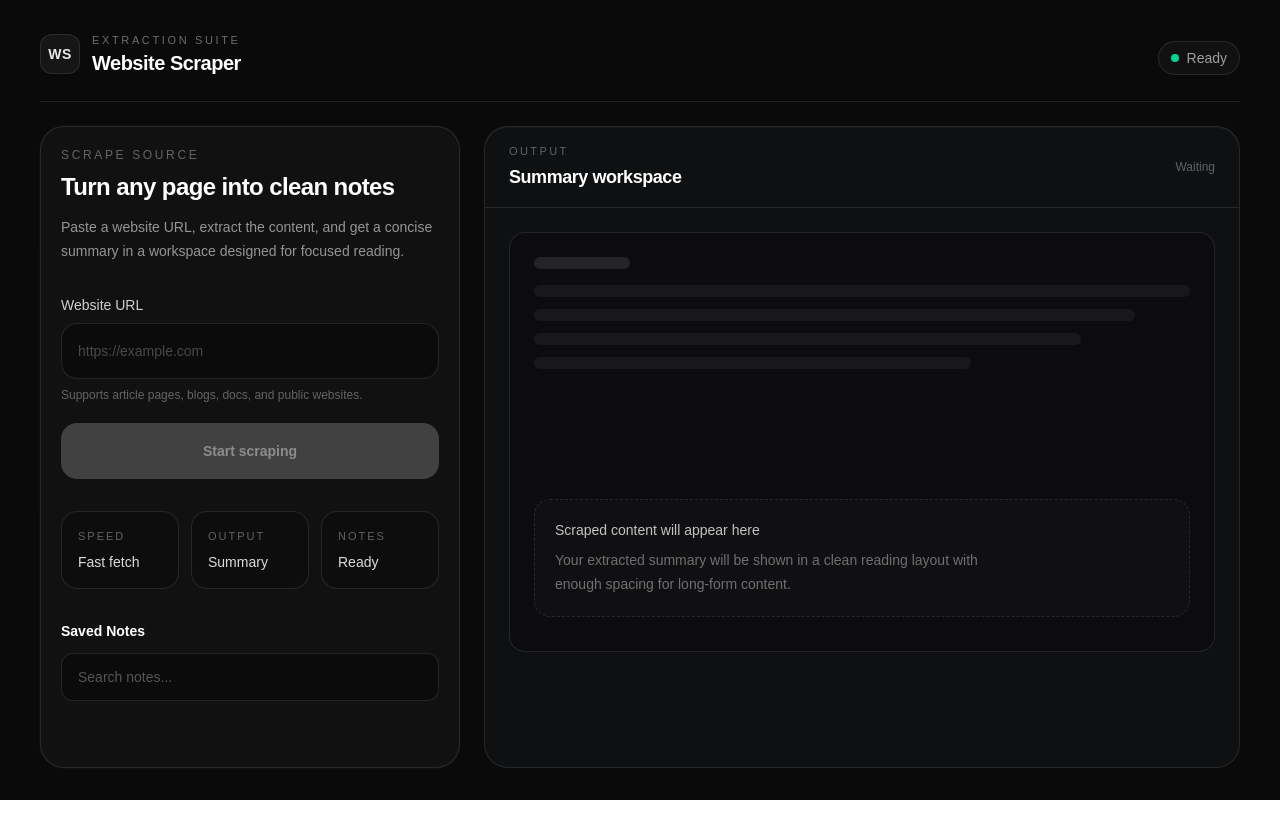
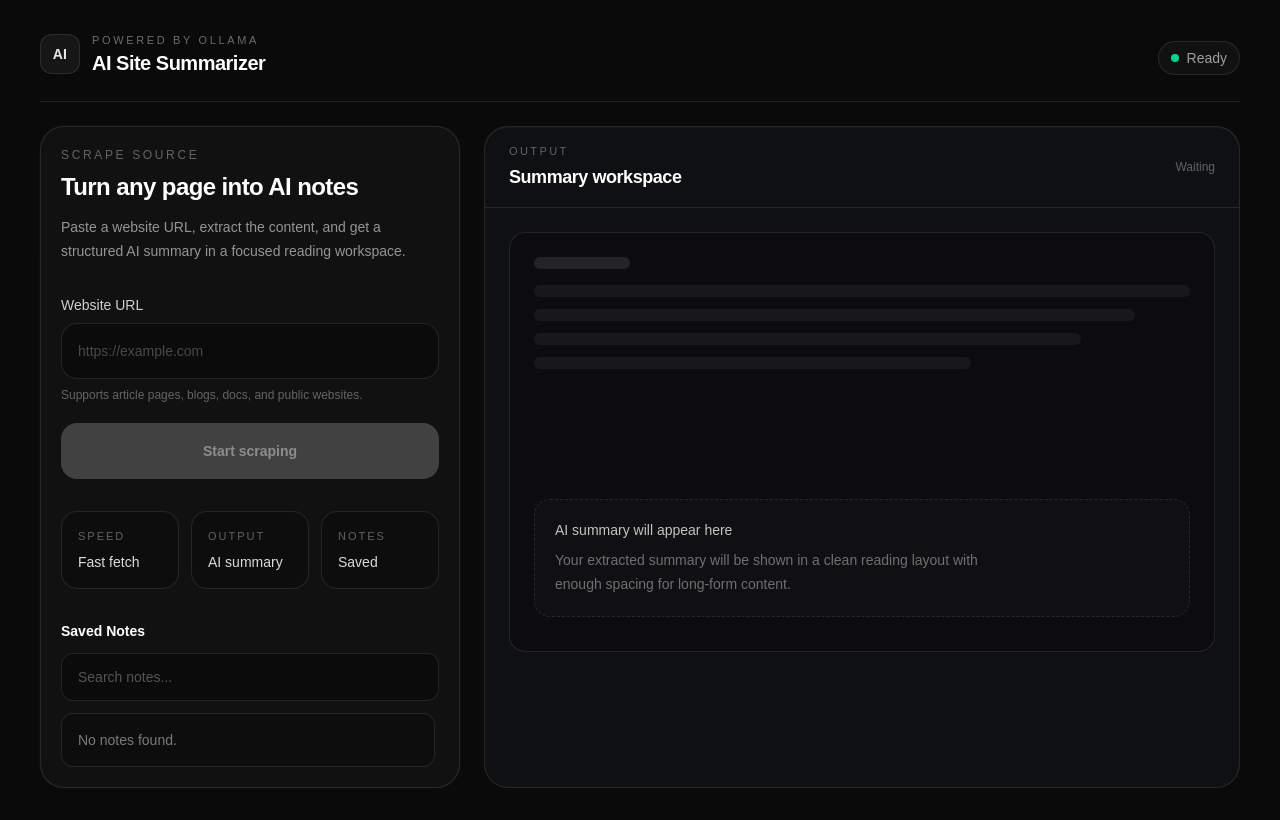
Before and after one commit to samriddhichauhan/site-summarizer, a Next.js app: page / in a window 1280 px wide. Built offline with nearby package versions, Linux system fonts and the light colour scheme.

Commit message:
Improve summary workspace and notes UI

```diff
--- a/app/page.tsx
+++ b/app/page.tsx
@@ -1,51 +1,70 @@
 "use client";
 
 import { useEffect, useState } from "react";
+
+type Note = {
+  url: string;
+  title: string;
+  summary: string;
+  content: string;
+  createdAt: string;
+};
 
 export default function Home() {
   const [url, setUrl] = useState("");
   const [result, setResult] = useState("");
   const [content, setContent] = useState("");
   const [loading, setLoading] = useState(false);
-  const [notes, setNotes] = useState<any[]>([]);
+  const [notes, setNotes] = useState<Note[]>([]);
   const [title, setTitle] = useState("");
-  const [selectedNote, setSelectedNote] = useState<any>(null);
+  const [selectedNote, setSelectedNote] = useState<Note | null>(null);
   const [viewMode, setViewMode] = useState<"summary" | "content">("summary");
   const [searchTerm, setSearchTerm] = useState("");
 
   useEffect(() => {
-    fetch("/api/notes")
-      .then((res) => res.json())
-      .then((data) => setNotes(data))
-      .catch(() => setNotes([]));
+    fetchNotes();
   }, []);
 
+  async function fetchNotes() {
+    try {
+      const res = await fetch("/api/notes");
+      const data = await res.json();
+      setNotes(Array.isArray(data) ? data : []);
+    } catch {
+      setNotes([]);
+    }
+  }
+
   async function deleteNote(noteUrl: string) {
-    await fetch("/api/delete-note", {
+    try {
+      const res = await fetch("/api/delete-note", {
         method: "POST",
         headers: {
           "Content-Type": "application/json",
         },
-      body: JSON.stringify({
-        url: noteUrl,
-      }),
+        body: JSON.stringify({ url: noteUrl }),
       });
 
-    const notesRes = await fetch("/api/notes");
-    const notesData = await notesRes.json();
+      const data = await res.json();
 
-    setNotes(notesData);
+      if (!res.ok || !data.success) return;
+
+      await fetchNotes();
 
       if (selectedNote?.url === noteUrl) {
         setSelectedNote(null);
         setTitle("");
         setContent("");
         setResult("");
+        setViewMode("summary");
+      }
+    } catch (error) {
+      console.error("Delete failed:", error);
     }
   }
 
   async function scrapeWebsite() {
-    if (!url) return;
+    if (!url.trim()) return;
 
     try {
       setLoading(true);
@@ -60,15 +79,25 @@ export default function Home() {
 
       const data = await res.json();
 
+      if (!res.ok || !data.success) {
+        setResult(data.message || "Something went wrong while scraping.");
+        setContent("");
+        return;
+      }
+
       setTitle(data.title || "");
       setContent(data.content || "");
-      setResult(data.summary || data.message || "No content returned.");
-      setSelectedNote(null);
+      setResult(data.summary || "No content returned.");
+      setSelectedNote({
+        url,
+        title: data.title || "",
+        content: data.content || "",
+        summary: data.summary || "",
+        createdAt: new Date().toISOString(),
+      });
       setViewMode("summary");
 
-      const notesRes = await fetch("/api/notes");
-      const notesData = await notesRes.json();
-      setNotes(notesData);
+      await fetchNotes();
     } catch (error) {
       setResult("Something went wrong while scraping the website.");
       setContent("");
@@ -77,6 +106,20 @@ export default function Home() {
     }
   }
 
+  async function copySummary() {
+    try {
+      await navigator.clipboard.writeText(result);
+    } catch (error) {
+      console.error("Copy failed:", error);
+    }
+  }
+
+  const filteredNotes = notes.filter((note) =>
+    `${note.title || ""} ${note.url || ""}`
+      .toLowerCase()
+      .includes(searchTerm.toLowerCase())
+  );
+
   return (
     <main className="min-h-screen bg-[#0a0a0b] text-white">
       <div className="mx-auto flex min-h-screen max-w-7xl flex-col px-6 py-6 lg:px-10 lg:py-8">
@@ -84,14 +127,14 @@ export default function Home() {
           <div>
             <div className="mb-2 flex items-center gap-3">
               <div className="flex h-10 w-10 items-center justify-center rounded-xl border border-white/10 bg-white/5 text-sm font-semibold tracking-wide text-white/90">
-                WS
+                AI
               </div>
               <div>
                 <p className="text-[11px] uppercase tracking-[0.24em] text-white/40">
-                  Extraction Suite
+                  Powered by Ollama
                 </p>
                 <h1 className="text-xl font-semibold tracking-tight text-white">
-                  Website Scraper
+                  AI Site Summarizer
                 </h1>
               </div>
             </div>
@@ -110,11 +153,11 @@ export default function Home() {
                 Scrape source
               </p>
               <h2 className="text-2xl font-semibold tracking-tight text-white">
-                Turn any page into clean notes
+                Turn any page into AI notes
               </h2>
               <p className="mt-3 max-w-sm text-sm leading-6 text-white/55">
-                Paste a website URL, extract the content, and get a concise
-                summary in a workspace designed for focused reading.
+                Paste a website URL, extract the content, and get a structured
+                AI summary in a focused reading workspace.
               </p>
             </div>
 
@@ -137,10 +180,10 @@ export default function Home() {
 
               <button
                 onClick={scrapeWebsite}
-                disabled={loading || !url}
-                className="group inline-flex h-14 w-full items-center justify-center rounded-2xl bg-white px-4 text-sm font-semibold text-black transition hover:bg-white/90 disabled:cursor-not-allowed disabled:bg-white/20 disabled:text-white/40"
+                disabled={loading || !url.trim()}
+                className="inline-flex h-14 w-full items-center justify-center rounded-2xl bg-white px-4 text-sm font-semibold text-black transition hover:bg-white/90 disabled:cursor-not-allowed disabled:bg-white/20 disabled:text-white/40"
               >
-                {loading ? "Scraping content..." : "Start scraping"}
+                {loading ? "AI is analyzing..." : "Start scraping"}
               </button>
             </div>
 
@@ -158,7 +201,7 @@ export default function Home() {
                   Output
                 </p>
                 <p className="mt-2 text-sm font-medium text-white/85">
-                  Summary
+                  AI summary
                 </p>
               </div>
               <div className="rounded-2xl border border-white/10 bg-black/20 p-4">
@@ -166,7 +209,7 @@ export default function Home() {
                   Notes
                 </p>
                 <p className="mt-2 text-sm font-medium text-white/85">
-                  Ready
+                  Saved
                 </p>
               </div>
             </div>
@@ -181,19 +224,14 @@ export default function Home() {
                 placeholder="Search notes..."
                 value={searchTerm}
                 onChange={(e) => setSearchTerm(e.target.value)}
-                className="mb-3 h-12 w-full rounded-xl border border-white/10 bg-black/30 px-4 text-sm text-white placeholder:text-white/30 outline-none"
+                className="mb-3 h-12 w-full rounded-xl border border-white/10 bg-black/30 px-4 text-sm text-white placeholder:text-white/30 outline-none focus:border-white/20"
               />
 
-              <div className="max-h-80 space-y-2 overflow-auto">
-                {notes
-                  .filter((note) =>
-                    `${note.title || ""} ${note.url || ""}`
-                      .toLowerCase()
-                      .includes(searchTerm.toLowerCase())
-                  )
-                  .map((note, index) => (
+              <div className="max-h-80 space-y-2 overflow-auto pr-1">
+                {filteredNotes.length > 0 ? (
+                  filteredNotes.map((note, index) => (
                     <div
-                      key={index}
+                      key={`${note.url}-${index}`}
                       onClick={() => {
                         setSelectedNote(note);
                         setTitle(note.title || "");
@@ -208,11 +246,12 @@ export default function Home() {
                       }`}
                     >
                       <div className="flex items-start justify-between gap-2">
-                        <p className="truncate text-xs text-white/40">
+                        <p className="truncate text-sm text-white/80">
                           {note.title || note.url}
                         </p>
 
                         <button
+                          type="button"
                           onClick={(e) => {
                             e.stopPropagation();
                             deleteNote(note.url);
@@ -223,11 +262,16 @@ export default function Home() {
                         </button>
                       </div>
 
-                      <p className="mt-2 line-clamp-3 text-sm text-white/70">
-                        {note.summary}
+                      <p className="mt-1 text-xs text-white/40">
+                        {new Date(note.createdAt).toLocaleDateString()}
                       </p>
                     </div>
-                  ))}
+                  ))
+                ) : (
+                  <div className="rounded-xl border border-white/10 bg-black/20 p-4 text-sm text-white/45">
+                    No notes found.
+                  </div>
+                )}
               </div>
             </div>
           </aside>
@@ -253,19 +297,30 @@ export default function Home() {
                 {result ? (
                   <div>
                     {title && (
-                      <div className="mb-6">
+                      <div className="mb-4">
                         <p className="text-xs uppercase tracking-widest text-white/40">
                           Website Title
                         </p>
-
                         <h3 className="mt-2 text-2xl font-semibold text-white">
                           {title}
                         </h3>
+
+                        {selectedNote?.url && (
+                          <a
+                            href={selectedNote.url}
+                            target="_blank"
+                            rel="noopener noreferrer"
+                            className="mt-2 inline-block text-sm text-blue-400 hover:text-blue-300"
+                          >
+                            Open Original Website →
+                          </a>
+                        )}
                       </div>
                     )}
 
-                    <div className="mb-4 flex gap-2">
+                    <div className="mb-6 flex flex-wrap gap-2">
                       <button
+                        type="button"
                         onClick={() => setViewMode("summary")}
                         className={`rounded-xl px-4 py-2 text-sm transition ${
                           viewMode === "summary"
@@ -277,6 +332,7 @@ export default function Home() {
                       </button>
 
                       <button
+                        type="button"
                         onClick={() => setViewMode("content")}
                         className={`rounded-xl px-4 py-2 text-sm transition ${
                           viewMode === "content"
@@ -286,9 +342,21 @@ export default function Home() {
                       >
                         Full Content
                       </button>
+
+                      {viewMode === "summary" && (
+                        <button
+                          type="button"
+                          onClick={copySummary}
+                          className="rounded-xl border border-white/10 px-4 py-2 text-sm text-white transition hover:bg-white/5"
+                        >
+                          Copy Summary
+                        </button>
+                      )}
                     </div>
 
-                    <div className="max-w-3xl whitespace-pre-wrap text-[15px] leading-8 text-white/80">
+                    <div className="mb-6 border-b border-white/10"></div>
+
+                    <div className="max-w-4xl text-[15px] leading-8 text-white/80">
                       {viewMode === "summary" ? result : content}
                     </div>
                   </div>
@@ -306,7 +374,7 @@ export default function Home() {
 
                     <div className="rounded-2xl border border-dashed border-white/10 bg-white/[0.02] p-5">
                       <p className="text-sm font-medium text-white/75">
-                        Scraped content will appear here
+                        AI summary will appear here
                       </p>
                       <p className="mt-2 max-w-md text-sm leading-6 text-white/40">
                         Your extracted summary will be shown in a clean reading
```
Lines whose indentation alone changed are shown as unchanged.
